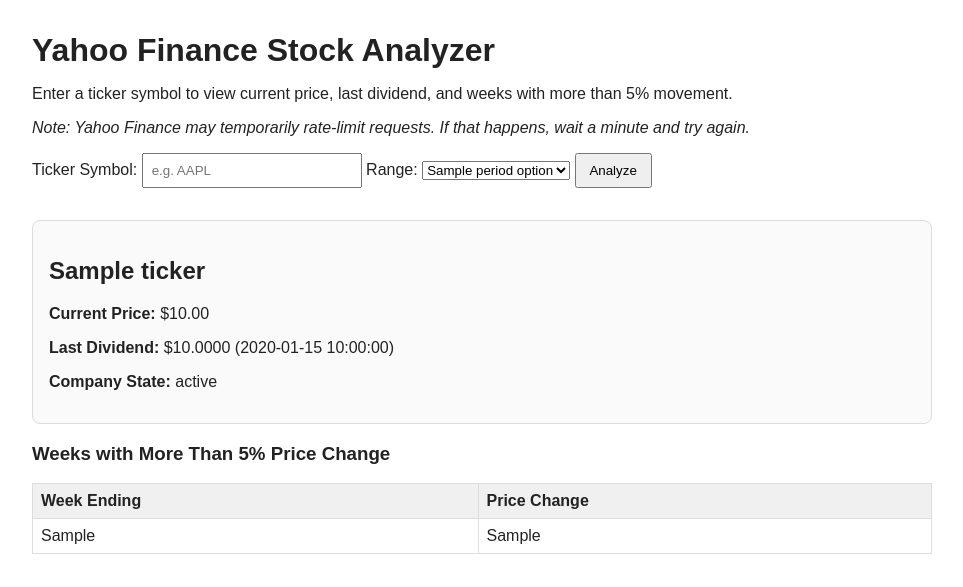
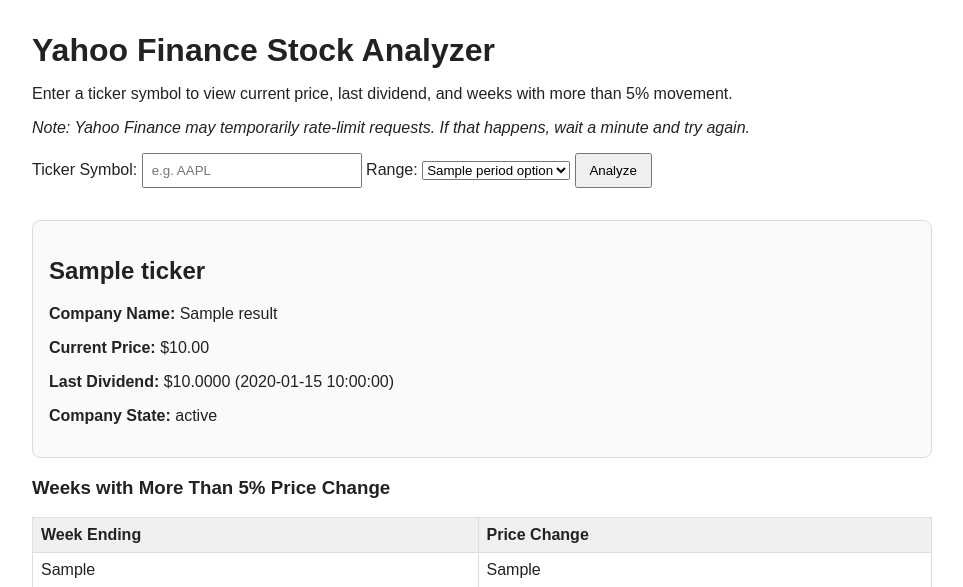
Before and after one commit to richard12386/Chatgpt, a Flask app: template templates/index.html in a window 1280 px wide. Shown: the top 587 px of the page, without its empty margins (158-1121 px from the left). Run offline with Flask 3, Linux system fonts and the light colour scheme; the template is opened without the code that fills it: most values are stand-ins (such as "Sample title", 1, 10 or a date in 2020).

Commit message:
Add full company name to stock results

```diff
--- a/app.py
+++ b/app.py
@@ -15,6 +15,7 @@
 @dataclass
 class AnalysisResult:
     ticker: str
+    company_name: Optional[str]
     current_price: Optional[float]
     last_dividend: Optional[float]
     last_dividend_date: Optional[str]
@@ -68,16 +69,20 @@
         last_dividend = float(dividends.iloc[-1])
         last_dividend_date = dividends.index[-1].strftime("%Y-%m-%d")
 
+    company_name: Optional[str] = None
     company_state: Optional[str] = None
     try:
         info = ticker.info or {}
+        company_name = info.get("longName") or info.get("shortName")
         company_state = info.get("state")
     except Exception:
         # Some tickers do not expose profile data consistently.
+        company_name = None
         company_state = None
 
     return AnalysisResult(
         ticker=ticker_symbol.upper(),
+        company_name=company_name,
         current_price=current_price,
         last_dividend=last_dividend,
         last_dividend_date=last_dividend_date,
--- a/templates/index.html
+++ b/templates/index.html
@@ -60,6 +60,13 @@
   {% if result %}
     <div class="card">
       <h2>{{ result.ticker }}</h2>
+      <p><strong>Company Name:</strong>
+        {% if result.company_name %}
+          {{ result.company_name }}
+        {% else %}
+          Not available
+        {% endif %}
+      </p>
       <p><strong>Current Price:</strong>
         {% if result.current_price is not none %}
           ${{ "%.2f"|format(result.current_price) }}
```
